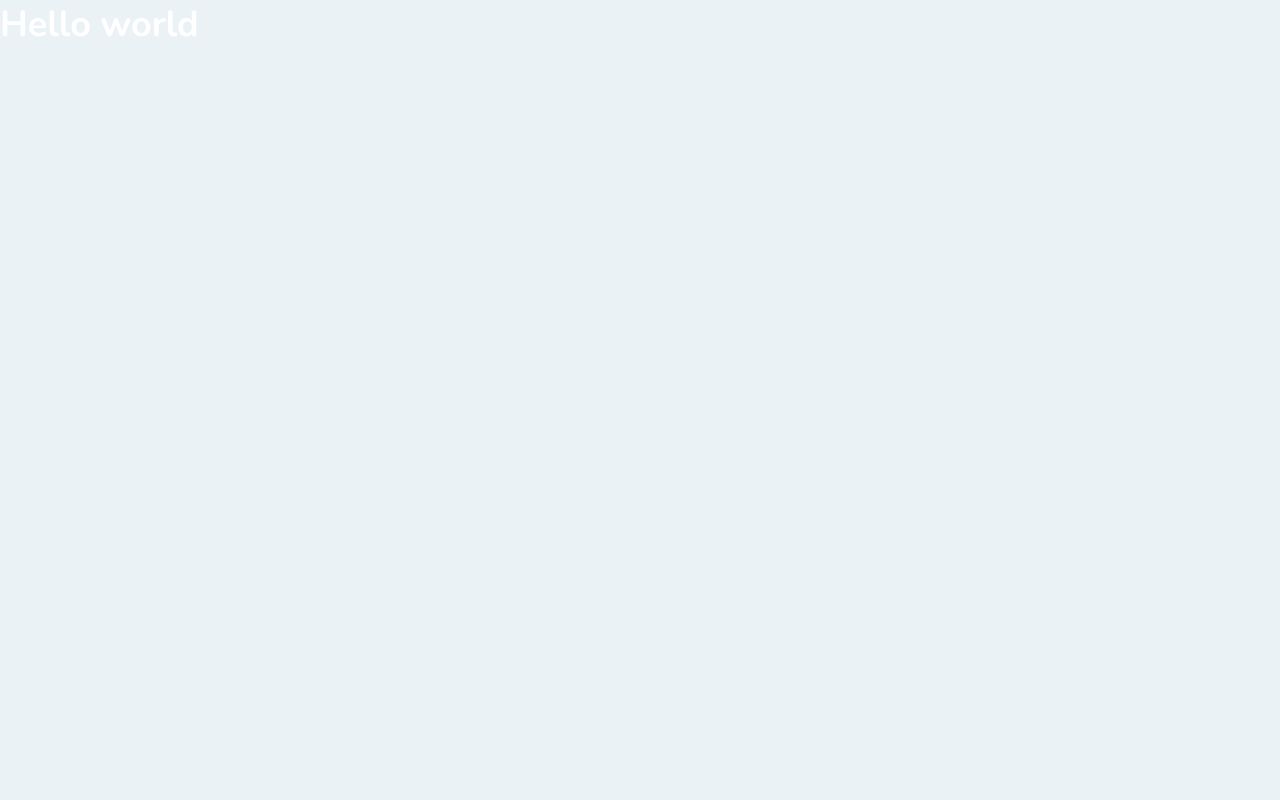
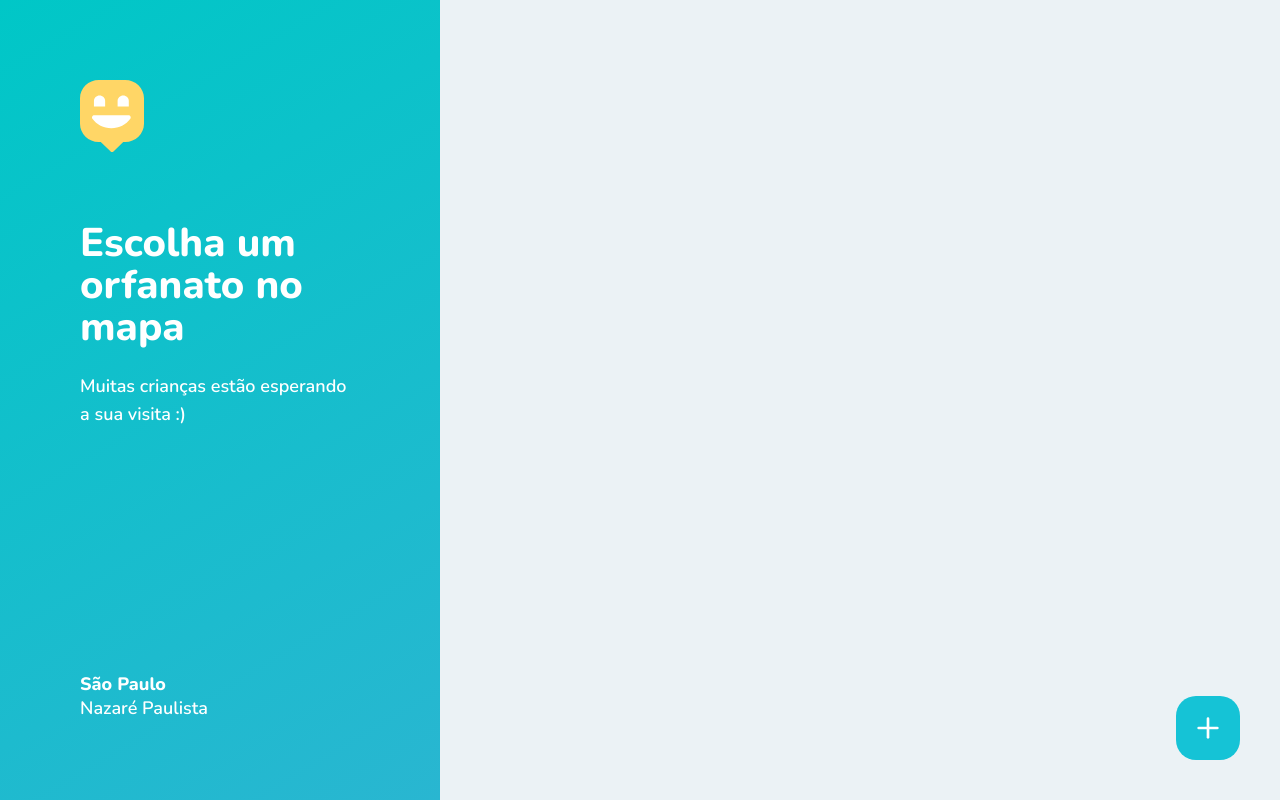
Before and after one commit to SouzaVitoria/happy, a React (Create React App) app in the folder web/: page /app in a window 1280 px wide. Built offline with nearby package versions, Linux system fonts and the light colour scheme; the HTML template or start-up script is replaced by a standard one.

Commit message:
added orphanage map page

```diff
--- a/web/src/pages/OrphanagesMap.tsx
+++ b/web/src/pages/OrphanagesMap.tsx
@@ -1,7 +1,27 @@
 import React from "react";
+import { Link } from "react-router-dom";
+import { FiPlus } from "react-icons/fi";
+import mapMarkerImg from "../images/map-marker.svg";
+import "../styles/pages/orphanages-map.css";
 
 export default function OrphanagesMap(){
   return(
-    <h1>Hello world</h1>
+    <div id="page-map">
+      <aside>
+        <header>
+          <img src={mapMarkerImg} alt="Happy"/>
+          <h2>Escolha um orfanato no mapa</h2>
+          <p>Muitas crianças estão esperando a sua visita :)</p>
+        </header>
+        <footer>
+         <strong>São Paulo</strong>
+         <span>Nazaré Paulista</span>
+        </footer>
+      </aside>
+      <div></div>
+      <Link to="" className="create-orphanage">
+        <FiPlus size={32} color="#FFF" />
+      </Link>
+    </div>
   )
 }
--- /dev/null
+++ b/web/src/styles/pages/orphanages-map.css
@@ -0,0 +1,55 @@
+#page-map {
+  width: 100vw;
+  height: 100vh;
+  position: relative;
+  display: flex;
+}
+
+#page-map aside {
+  width: 440px;
+  padding: 80px;
+  display: flex;
+  flex-direction: column;
+  justify-content: space-between;
+  background: linear-gradient(329.54deg, #29b6d1 0%, #00c7c7 100%);
+}
+
+#page-map aside h2 {
+  font-size: 40px;
+  font-weight: 800;
+  line-height: 42px;
+  margin-top: 64px;
+}
+
+#page-map aside p {
+  line-height: 28px;
+  margin-top: 24px;
+}
+
+#page-map aside footer {
+  display: flex;
+  flex-direction: column;
+  line-height: 24px;
+}
+
+#page-map aside footer strong {
+  font-weight: 800;
+}
+
+#page-map .create-orphanage {
+  position: absolute;
+  right: 40px;
+  bottom: 40px;
+  width: 64px;
+  height: 64px;
+  background: #15c3d6;
+  border-radius: 20px;
+  display: flex;
+  justify-content: center;
+  align-items: center;
+  transition: background-color 0.2s;
+}
+
+#page-map .create-orphanage:hover {
+  background: #17d6eb;
+}
```
